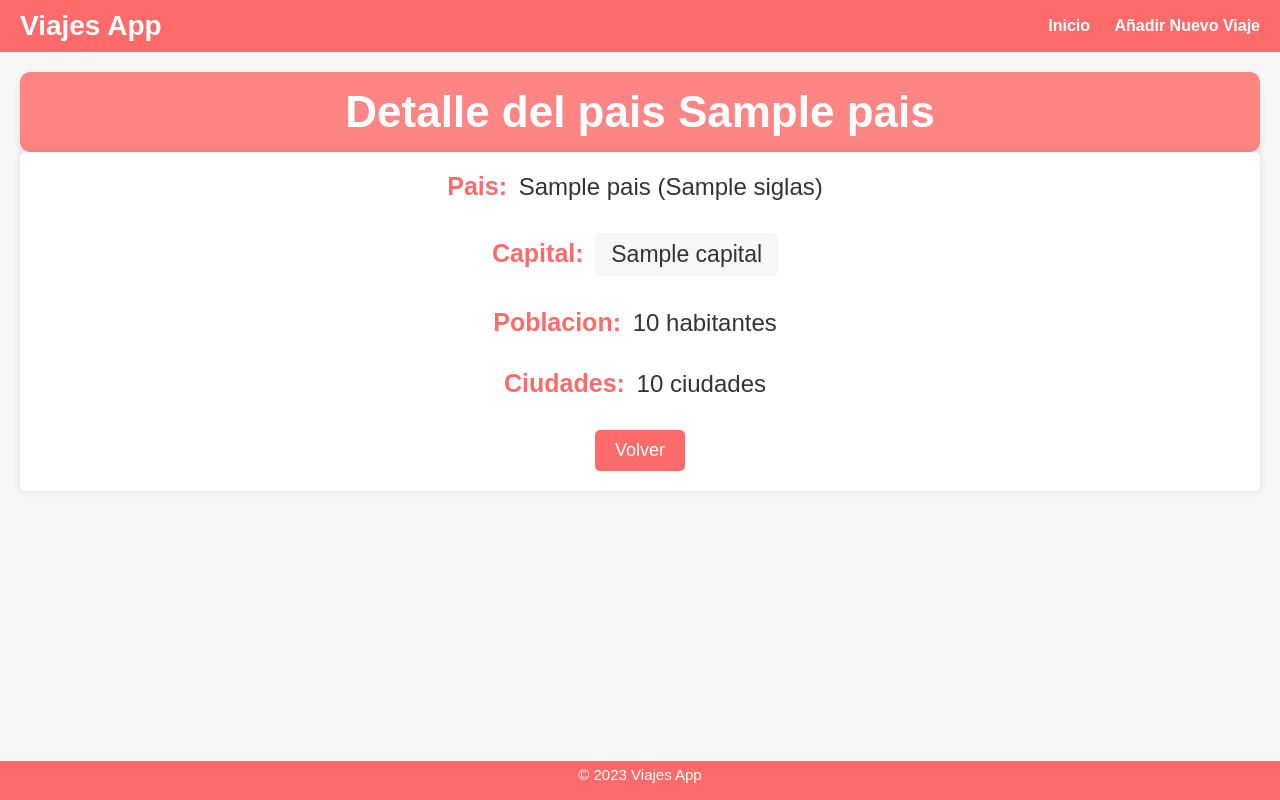
After one commit to nachodorado98/Flask-Viajes, a Python web app: template python/src/templates/detalle_pais.html in a window 1280 px wide. The commit adds this page. Run offline with Jinja, Linux system fonts and the light colour scheme; the template is opened without the code that fills it: most values are stand-ins (such as "Sample title", 1, 10 or a date in 2020); some libraries are stand-ins or nearby versions.

Commit message:
Creacion pagina detalle del pais

```diff
--- a/python/src/__init__.py
+++ b/python/src/__init__.py
@@ -4,6 +4,7 @@ import os
 from .blueprints.inicio import bp_inicio
 from .blueprints.anadir_viaje import bp_anadir_viaje
 from .blueprints.detalle_ciudad import bp_detalle_ciudad
+from .blueprints.detalle_pais import bp_detalle_pais
 from .utilidades.utils import crearCarpeta
 
 # Funcion para crear el entorno
@@ -25,6 +26,7 @@ def crear_app(configuracion:object)->Flask:
 	app.register_blueprint(bp_inicio)
 	app.register_blueprint(bp_anadir_viaje)
 	app.register_blueprint(bp_detalle_ciudad)
+	app.register_blueprint(bp_detalle_pais)
 
 	creacionEntorno()
 
--- a/python/src/blueprints/detalle_ciudad.py
+++ b/python/src/blueprints/detalle_ciudad.py
@@ -7,7 +7,7 @@ from src.utilidades.utils import añadirPuntos
 bp_detalle_ciudad=Blueprint("detalle_ciudad", __name__)
 
 @bp_detalle_ciudad.route("/detalle_ciudad/<codigo_ciudad>", methods=["GET"])
-def detalle_ciudad(codigo_ciudad):
+def detalle_ciudad(codigo_ciudad:int):
 
 	conexion=Conexion()
 
--- a/python/src/static/inicio.css
+++ b/python/src/static/inicio.css
@@ -122,6 +122,22 @@ tbody tr:hover {
 }
 
 .ciudad-button:hover {
+    color: #333;
+    transform: scale(1.1);
+}
+
+.pais-button {
+    text-decoration: none;
+    color: #333;
+    background-color: #f7f7f7;
+    padding: 8px 16px;
+    border-radius: 5px;
+    transition: background-color 0.3s ease, transform 0.01s ease;
+    font-size: 18px;
+    display: inline-block;
+}
+
+.pais-button:hover {
     color: #333;
     transform: scale(1.1);
 }
@@ -361,3 +377,32 @@ strong {
     color: #333;
     transform: scale(1.05);
 }
+
+
+.seccion-detalle-pais {
+    display: flex;
+    justify-content: center;
+    align-items: center;
+    margin-bottom: 20px;
+}
+
+.seccion-detalle-pais p {
+    margin-right: 10px;
+    font-size: 24px;
+}
+
+.capital-button {
+    text-decoration: none;
+    color: #333;
+    background-color: #f7f7f7;
+    padding: 8px 16px;
+    border-radius: 5px;
+    transition: background-color 0.3s ease, transform 0.01s ease;
+    font-size: 23px;
+    display: inline-block;
+}
+
+.capital-button:hover {
+    color: #333;
+    transform: scale(1.1);
+}
--- /dev/null
+++ b/python/src/templates/detalle_pais.html
@@ -0,0 +1,32 @@
+{% extends 'inicio.html' %}
+
+{% block titulo %}Detalle del pais {{ pais }}{% endblock titulo %}
+
+{% block principal %}
+
+<div class="contenedor-detalle">
+
+	<div class="seccion-detalle-pais">
+		<p><strong>Pais:</strong> {{ pais }} ({{ siglas }})</p>
+	</div>
+
+	<div class="seccion-detalle-pais">
+		<p>
+			<strong>Capital:</strong>
+			<a class="capital-button" href="/detalle_ciudad/{{ codigo_ciudad }}">{{ capital }}</a>
+		</p>
+	</div>
+
+	<div class="seccion-detalle-pais">
+		<p><strong>Poblacion:</strong> {{ poblacion }} habitantes</p>
+	</div>
+
+	<div class="seccion-detalle-pais">
+		<p><strong>Ciudades:</strong> {{ ciudades }} ciudades</p>
+	</div>
+
+<div class="contenedor-volver">
+    <a href="/" class="volver-button">Volver</a>
+</div>
+
+{% endblock principal %}
--- a/python/src/templates/inicio.html
+++ b/python/src/templates/inicio.html
@@ -43,7 +43,7 @@
                             <tr>
                                 <td><a class="codigo-button" href="#">{{ viaje[0] }}</a></td>
                                 <td><a class="ciudad-button" href="/detalle_ciudad/{{ viaje[2] }}">{{ viaje[1] }}</a></td>
-                                <td>{{ viaje[3] }}</td>
+                                <td><a class="pais-button" href="/detalle_pais/{{ viaje[3] }}">{{ viaje[3] }}</a></td>
                                 <td>{{ viaje[4] }}</td>
                             </tr>
                         {% endfor %}
```
Also changed, not shown: python/src/blueprints/detalle_pais.py (added, +28 -0 lines), python/src/database/conexion.py (+46 -0 lines), python/tests/testapp/test_detalle_pais.py (added, +37 -0 lines), python/tests/testdatabase/test_tablas.py (+75 -1 lines).
